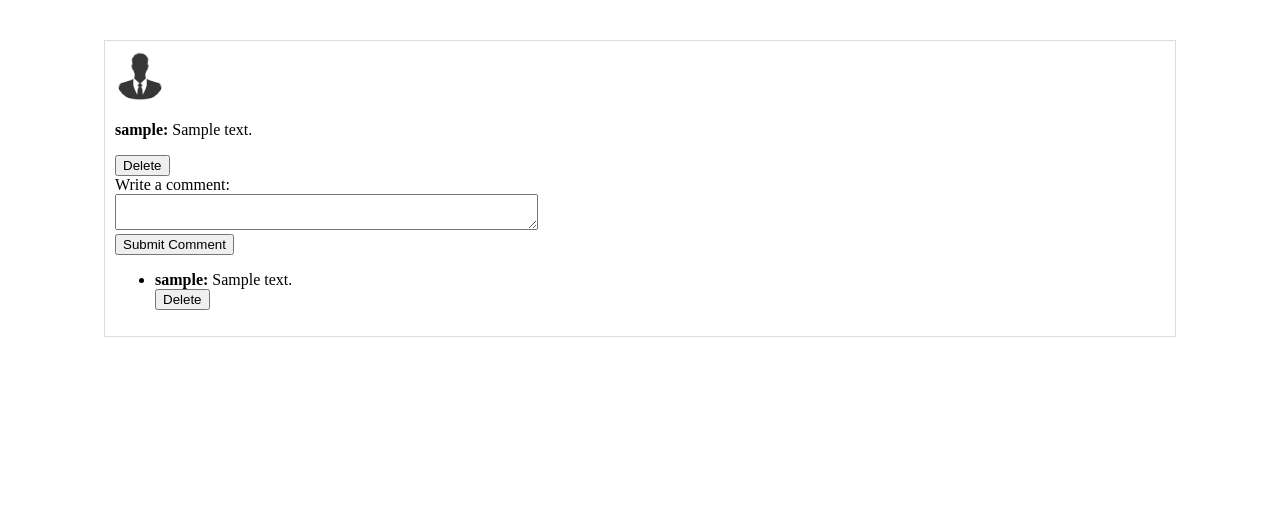
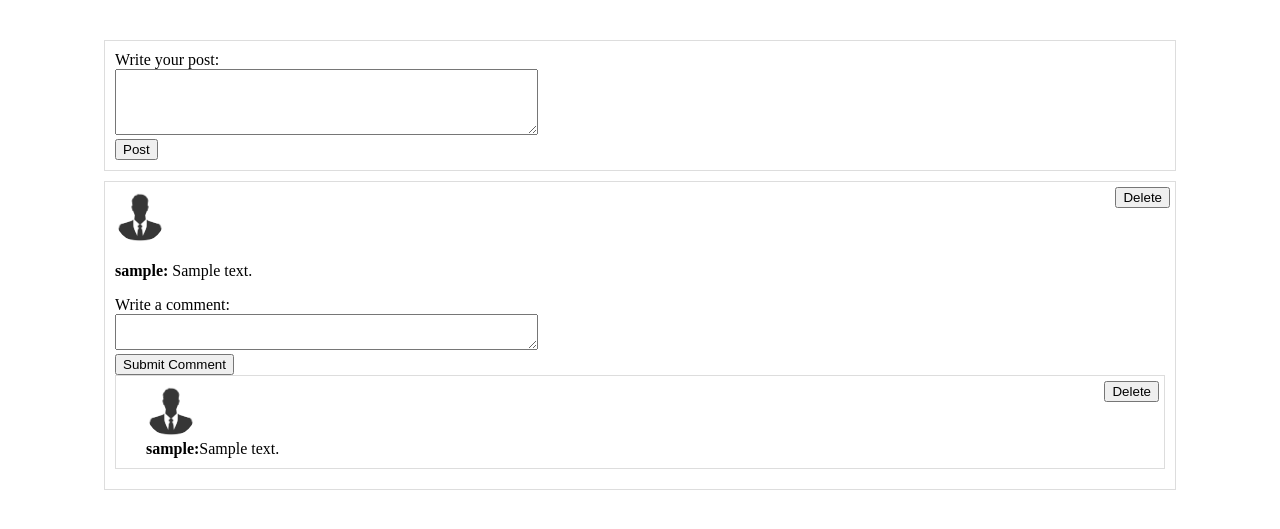
Before and after one commit to lander414/Tugma, a PHP site: page /Tugma-main/path/home.php in a window 1280 px wide. Shown: the part 112-641 px from the top of the page. Run offline with PHP 8.4, Linux system fonts and the light colour scheme; the visitor is signed in with stand-in values (Sample User, id 1); tables that the repository leaves empty or names only in its code hold one stand-in row (values such as "Sample post"); some libraries are stand-ins or nearby versions.

Commit message:
Update home.php

```diff
--- a/Tugma-main/path/home.php
+++ b/Tugma-main/path/home.php
@@ -7,6 +7,32 @@ include("header.php");
     border-radius: 50%;
     width: 50px;
     height: 50px;
+  }
+
+  .post-container, .comment-container {
+    border: 1px solid #ddd;
+    padding: 10px;
+    margin-bottom: 10px;
+    position: relative;
+  }
+
+  .delete-button {
+    position: absolute;
+    top: 5px;
+    right: 5px;
+  }
+
+  .comment {
+    margin-left: 20px;
+  }
+
+  .commenter-info {
+    display: flex;
+    align-items: center;
+  }
+
+  .commenter-info img {
+    margin-right: 10px;
   }
 </style>
 
@@ -24,7 +50,56 @@ if ($mysqli->connect_error) {
 
 $user_id = $_SESSION['userid'];
 
+// Handle post creation
+if ($_SERVER["REQUEST_METHOD"] == "POST" && isset($_POST['post_content'])) {
+    $post_content = $_POST['post_content'];
 
+    // Insert post into the database
+    $sql = "INSERT INTO posts (userid, post_content) VALUES ('$user_id', '$post_content')";
+
+    if ($mysqli->query($sql) !== TRUE) {
+        echo "Error: " . $sql . "<br>" . $mysqli->error;
+    }
+}
+
+// Handle post deletion
+if ($_SERVER["REQUEST_METHOD"] == "POST" && isset($_POST['delete_post']) && isset($_POST['post_id'])) {
+    $post_id = $_POST['post_id'];
+
+    // Delete the post and its associated comments
+    $deletePostSql = "DELETE FROM posts WHERE post_id = '$post_id' AND userid = '$user_id'";
+    $deleteCommentsSql = "DELETE FROM comments WHERE post_id = '$post_id'";
+
+    if ($mysqli->query($deletePostSql) !== TRUE) {
+        echo "Error deleting post: " . $mysqli->error;
+    }
+
+    if ($mysqli->query($deleteCommentsSql) !== TRUE) {
+        echo "Error deleting comments: " . $mysqli->error;
+    }
+}
+
+// Handle comment creation
+if ($_SERVER["REQUEST_METHOD"] == "POST" && isset($_POST['comment_content']) && isset($_POST['post_id'])) {
+    $comment_content = $_POST['comment_content'];
+    $post_id = $_POST['post_id'];
+
+    // Insert comment into the database
+    $comment_sql = "INSERT INTO comments (post_id, userid, comment_content) VALUES ('$post_id', '$user_id', '$comment_content')";
+
+    if ($mysqli->query($comment_sql) !== TRUE) {
+        echo "Error: " . $comment_sql . "<br>" . $mysqli->error;
+    }
+}
+
+// Post form
+echo "<div class='post-container'>";
+echo "<form method='post' action='" . htmlspecialchars($_SERVER["PHP_SELF"]) . "'>";
+echo "<label for='post_content'>Write your post:</label><br>";
+echo "<textarea name='post_content' rows='4' cols='50'></textarea><br>";
+echo "<input type='submit' value='Post'>";
+echo "</form>";
+echo "</div>";
 
 // Fetch all posts from all users
 $sql = "SELECT posts.post_id, posts.post_content, users.userid, users.username_, profilephoto.extension, profilephoto.status
@@ -32,7 +107,6 @@ $sql = "SELECT posts.post_id, posts.post_content, users.userid, users.username_,
         JOIN users ON posts.userid = users.userid
         LEFT JOIN profilephoto ON users.userid = profilephoto.userid
         ORDER BY posts.post_time DESC";
-
 
 $result = $mysqli->query($sql);
 
@@ -42,7 +116,7 @@ if (!$result) {
 
 if ($result->num_rows > 0) {
     while ($row = $result->fetch_assoc()) {
-        echo "<div style='border: 1px solid #ddd; padding: 10px; margin-bottom: 10px;'>";
+        echo "<div class='post-container'>";
 
         // Display circular profile photo
         if (!empty($row['extension']) && $row['status'] == 1) {
@@ -51,15 +125,15 @@ if ($result->num_rows > 0) {
             echo '<img class="profile-photo" src="../profilephoto/default.jpg" alt="">';
         }
 
-        echo "<p><strong>" . $row['username_'] . ":</strong> " . $row['post_content'] . "</p>";
-
         // Display "Delete" button for the post owner
         if (isset($row['userid']) && $user_id == $row['userid']) {
             echo "<form method='post' action='" . htmlspecialchars($_SERVER["PHP_SELF"]) . "'>";
             echo "<input type='hidden' name='post_id' value='" . $row['post_id'] . "'>";
-            echo "<input type='submit' name='delete_post' value='Delete'>";
+            echo "<input type='submit' name='delete_post' value='Delete' class='delete-button'>";
             echo "</form>";
         }
+
+        echo "<p><strong>" . $row['username_'] . ":</strong> " . $row['post_content'] . "</p>";
 
         // Comment form
         echo "<form method='post' action='" . htmlspecialchars($_SERVER["PHP_SELF"]) . "'>";
@@ -71,9 +145,10 @@ if ($result->num_rows > 0) {
 
         // Display comments for each post
         $postId = $row['post_id'];
-        $commentSql = "SELECT comments.comment_id, comments.comment_content, comments.userid, users.username_
+        $commentSql = "SELECT comments.comment_id, comments.comment_content, comments.userid, users.username_, profilephoto.extension AS commentor_extension, profilephoto.status AS commentor_status
                        FROM comments
                        JOIN users ON comments.userid = users.userid
+                       LEFT JOIN profilephoto ON users.userid = profilephoto.userid
                        WHERE comments.post_id = '$postId'
                        ORDER BY comments.comment_time ASC";
 
@@ -84,24 +159,35 @@ if ($result->num_rows > 0) {
         }
 
         if ($commentResult->num_rows > 0) {
-            echo "<ul>";
+            echo "<div class='comment-container'>";
             while ($commentRow = $commentResult->fetch_assoc()) {
-                echo "<li><strong>" . $commentRow['username_'] . ":</strong> " . $commentRow['comment_content'];
+                echo "<div class='comment'>";
+
+                // Display circular profile photo for the commentor
+                if (!empty($commentRow['commentor_extension']) && $commentRow['commentor_status'] == 1) {
+                    echo '<img class="profile-photo" src="../profilephoto/' . $commentRow['userid'] . '.' . $commentRow['commentor_extension'] . '" alt="">';
+                } else {
+                    echo '<img class="profile-photo" src="../profilephoto/default.jpg" alt="">';
+                }
+
+                echo "<div class='commenter-info'>";
+                echo "<strong>" . $commentRow['username_'] . ":</strong> " . $commentRow['comment_content'];
 
                 // Display delete button for the comment owner
                 if (isset($commentRow['userid']) && $user_id == $commentRow['userid']) {
                     echo "<form method='post' action='" . htmlspecialchars($_SERVER["PHP_SELF"]) . "'>";
                     echo "<input type='hidden' name='comment_id' value='" . $commentRow['comment_id'] . "'>";
-                    echo "<input type='submit' name='delete_comment' value='Delete'>";
+                    echo "<input type='submit' name='delete_comment' value='Delete' class='delete-button'>";
                     echo "</form>";
                 }
 
-                echo "</li>";
+                echo "</div>";  // Close commenter-info
+                echo "</div>";  // Close comment
             }
-            echo "</ul>";
+            echo "</div>";  // Close comment-container
         }
 
-        echo "</div>";  // Close the post container
+        echo "</div>";  // Close post-container
     }
 } else {
     echo "No posts found.";
```
